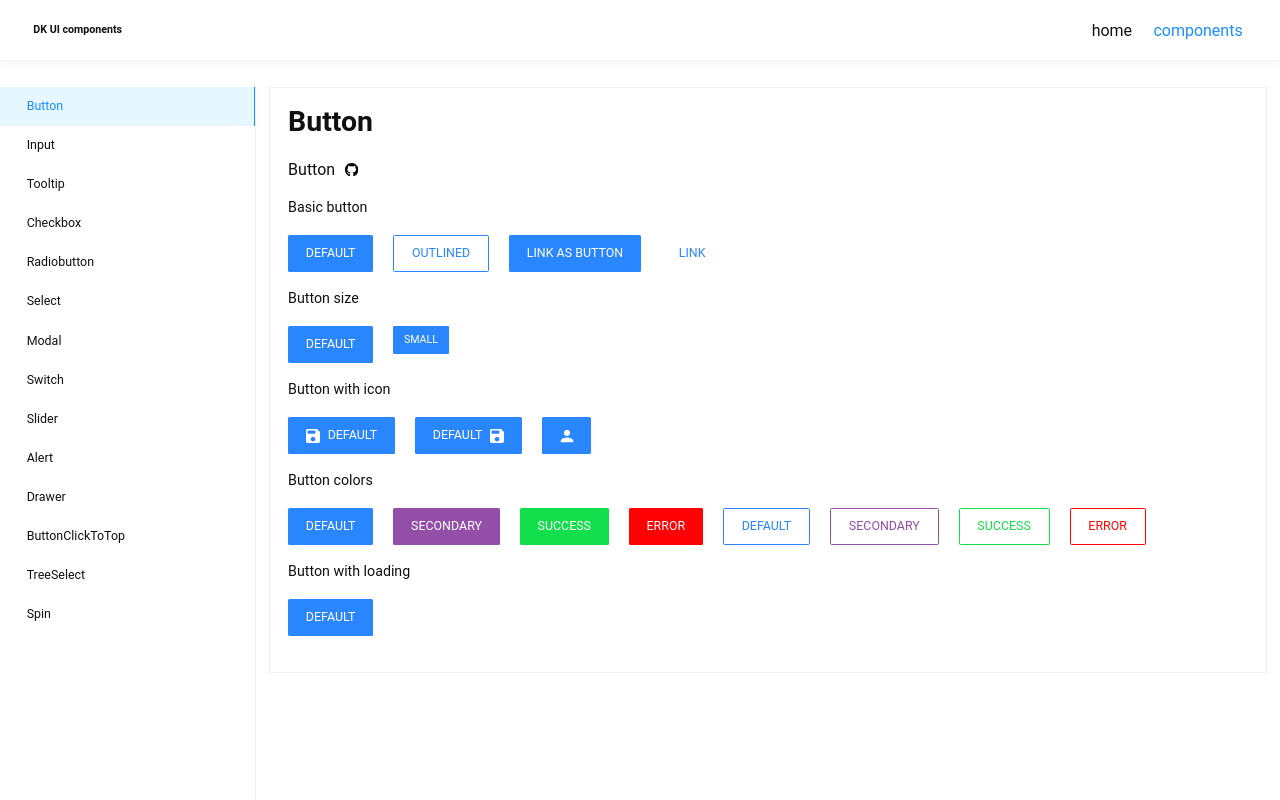
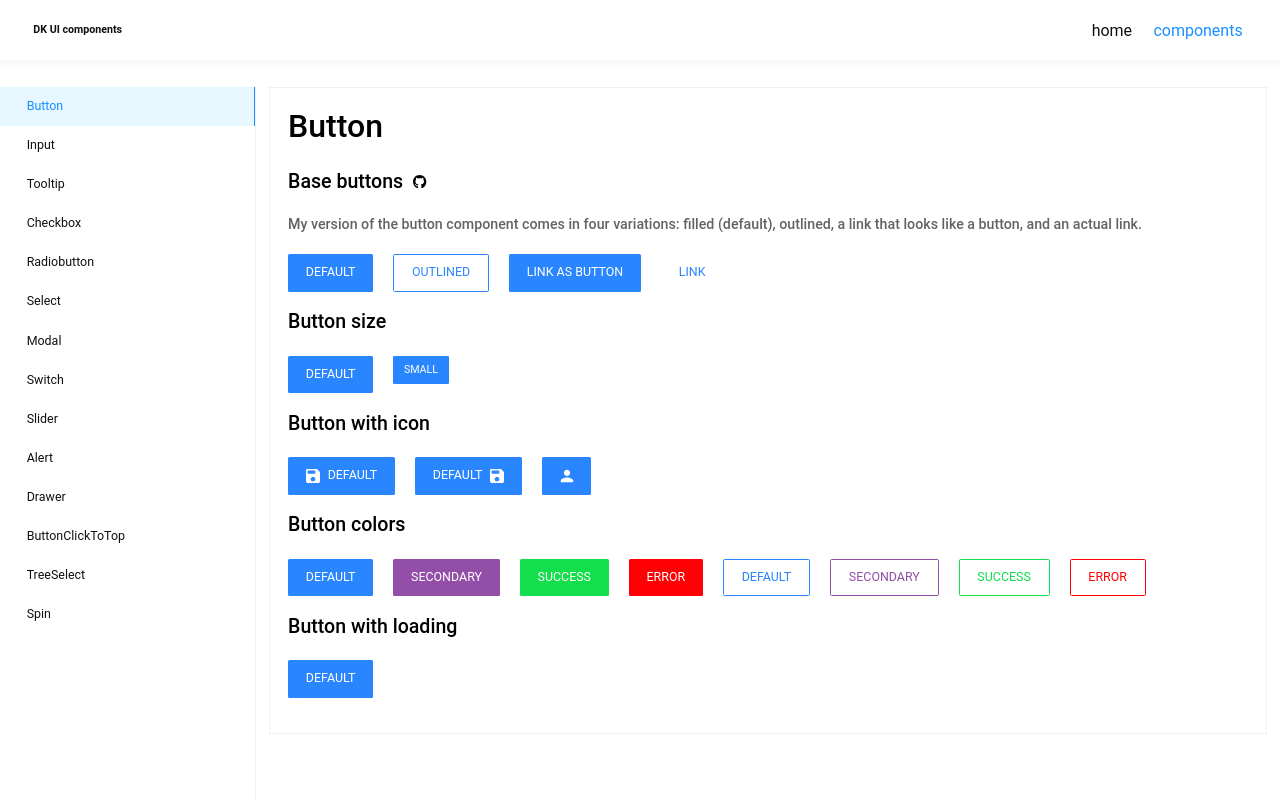
Before and after one commit to deniskeller/my-custom-components-library, a Next.js app: page /components/button in a window 1280 px wide. Built offline with nearby package versions, Linux system fonts and the light colour scheme.

Commit message:
update BaseButton

```diff
--- a/src/components/base/BaseText/BaseText.module.scss
+++ b/src/components/base/BaseText/BaseText.module.scss
@@ -1,10 +1,23 @@
 .Text {
-  font-size: em(16px);
-  line-height: 120%;
-  font-weight: 400;
-  color: $white;
+  font-family: 'Roboto', sans-serif;
+  font-style: normal;
+  transform-style: preserve-3d;
+  line-height: 135%;
+  &_h1 {
+    color: #000;
+    font-size: em(36px);
+    font-weight: 500;
+  }
 
-  @include ifmobile {
-    font-size: em(12px);
+  &_h2 {
+    color: #000;
+    font-size: em(22px);
+    font-weight: 500;
+  }
+
+  &_p {
+    color: rgb(99, 99, 99);
+    font-size: em(16px);
+    font-weight: 500;
   }
 }
--- a/src/components/base/BaseText/BaseText.tsx
+++ b/src/components/base/BaseText/BaseText.tsx
@@ -1,20 +1,32 @@
-import React, { ReactNode } from 'react';
-import styles from './BaseText.module.scss';
+import React, { ComponentProps, ElementType, ReactNode } from 'react';
+import s from './BaseText.module.scss';
 
-interface Props {
-  children: ReactNode;
-  style?: object;
+type OwnProps<E extends ElementType = ElementType> = {
+  children: ReactNode | ReactNode[];
   className?: string;
+  as?: E;
+};
+
+type Props<E extends ElementType> = OwnProps<E> &
+  Omit<ComponentProps<E>, keyof OwnProps>;
+
+const defaultElement = 'h1';
+
+function BaseText<E extends ElementType = typeof defaultElement>({
+  children,
+  className = '',
+  as,
+  ...otherProps
+}: Props<E>) {
+  const TagName = as || defaultElement;
+
+  const classNames = [s.Text, s['Text_' + TagName], className].join(' ');
+
+  return (
+    <TagName className={classNames} {...otherProps}>
+      {children}
+    </TagName>
+  );
 }
 
-const BaseText: React.FC<Props> = ({ children, style, className }) => {
-  return (
-    <span className={className}>
-      <p style={{ ...style }} className={`${styles.Text}`}>
-        {children}
-      </p>
-    </span>
-  );
-};
-
 export default BaseText;
--- a/src/components/nav/LinkToViewCode/LinkToViewCode.tsx
+++ b/src/components/nav/LinkToViewCode/LinkToViewCode.tsx
@@ -1,5 +1,5 @@
 import React from 'react';
-import { BaseIcon, BaseSubtitle, BaseTooltip } from '@base/index';
+import { BaseIcon, BaseText, BaseTooltip } from '@base/index';
 import { ALL_ICONS } from '@constants/icons';
 import Link from 'next/link';
 
@@ -11,7 +11,9 @@ interface Props {
 const LinkToViewCode: React.FC<Props> = ({ href = '', title = '' }) => {
   return (
     <>
-      <BaseSubtitle className="Mr">{title}</BaseSubtitle>
+      <BaseText as="h2" className="Mr10">
+        {title}
+      </BaseText>
 
       <BaseTooltip content="Open in Github">
         <Link href={href} target="_blank" rel="noreferrer">
--- a/src/view/components/Button/Button.module.scss
+++ b/src/view/components/Button/Button.module.scss
@@ -1,11 +1,5 @@
 .Buttons {
   display: flex;
-	flex-direction: column;
-	margin-bottom: em(20px);
+  flex-direction: column;
+  margin-bottom: em(20px);
 }
-.Button {
-  .Icon {
-    width: em(15px);
-    height: em(15px);
-  }
-}
--- a/src/view/components/Button/Button.tsx
+++ b/src/view/components/Button/Button.tsx
@@ -1,5 +1,5 @@
 import React, { useState } from 'react';
-import { BaseButton, BaseContainer, BaseIcon, BaseTitle } from '@base/index';
+import { BaseButton, BaseContainer, BaseIcon, BaseText } from '@base/index';
 import s from './Button.module.scss';
 import { ALL_ICONS } from '@constants/icons';
 import { LinkToViewCode } from '@nav/index';
@@ -25,17 +25,21 @@ const Button: React.FC = () => {
 
   return (
     <BaseContainer>
-      <BaseTitle className="Mb20">Button </BaseTitle>
+      <BaseText className="Mb20">Button</BaseText>
 
       <div className="Headline Mb20">
         <LinkToViewCode
-          title="Button"
+          title="Base buttons"
           href="https://github.com/deniskeller/my-custom-components-library/tree/main/src/components/base/BaseButton"
         />
       </div>
 
       <div className={s.Buttons}>
-        <p className="Mb20">Basic button</p>
+        <BaseText as="p" className="Mb20">
+          My version of the button component comes in four variations: filled
+          (default), outlined, a link that looks like a button, and an actual
+          link.
+        </BaseText>
 
         <div className="Block">
           <BaseButton>Default</BaseButton>
@@ -55,7 +59,9 @@ const Button: React.FC = () => {
       </div>
 
       <div className={s.Buttons}>
-        <p className="Mb20">Button size</p>
+        <BaseText as="h2" className="Mb20">
+          Button size
+        </BaseText>
 
         <div className="Block">
           <BaseButton>Default</BaseButton>
@@ -67,7 +73,9 @@ const Button: React.FC = () => {
       </div>
 
       <div className={s.Buttons}>
-        <p className="Mb20">Button with icon</p>
+        <BaseText as="h2" className="Mb20">
+          Button with icon
+        </BaseText>
 
         <div className="Block">
           <BaseButton
@@ -102,7 +110,9 @@ const Button: React.FC = () => {
       </div>
 
       <div className={s.Buttons}>
-        <p className="Mb20">Button colors</p>
+        <BaseText as="h2" className="Mb20">
+          Button colors
+        </BaseText>
 
         <div className="Block">
           <BaseButton>Default</BaseButton>
@@ -138,7 +148,9 @@ const Button: React.FC = () => {
       </div>
 
       <div className={s.Buttons}>
-        <p className="Mb20">Button with loading</p>
+        <BaseText as="h2" className="Mb20">
+          Button with loading
+        </BaseText>
 
         <div className="Block">
           <BaseButton loading={loadings[1]} onClick={() => enterLoading(1)}>
--- a/styles/globals.scss
+++ b/styles/globals.scss
@@ -29,7 +29,7 @@
   margin-left: 20px;
 }
 
-.Mr {
+.Mr10 {
   margin-right: 10px;
 }
 
```
